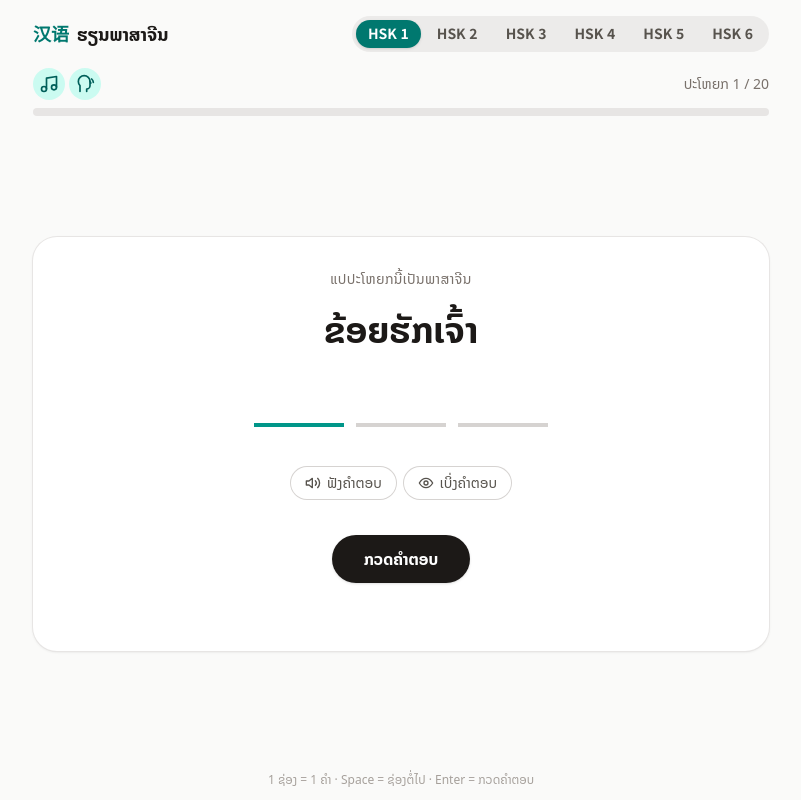
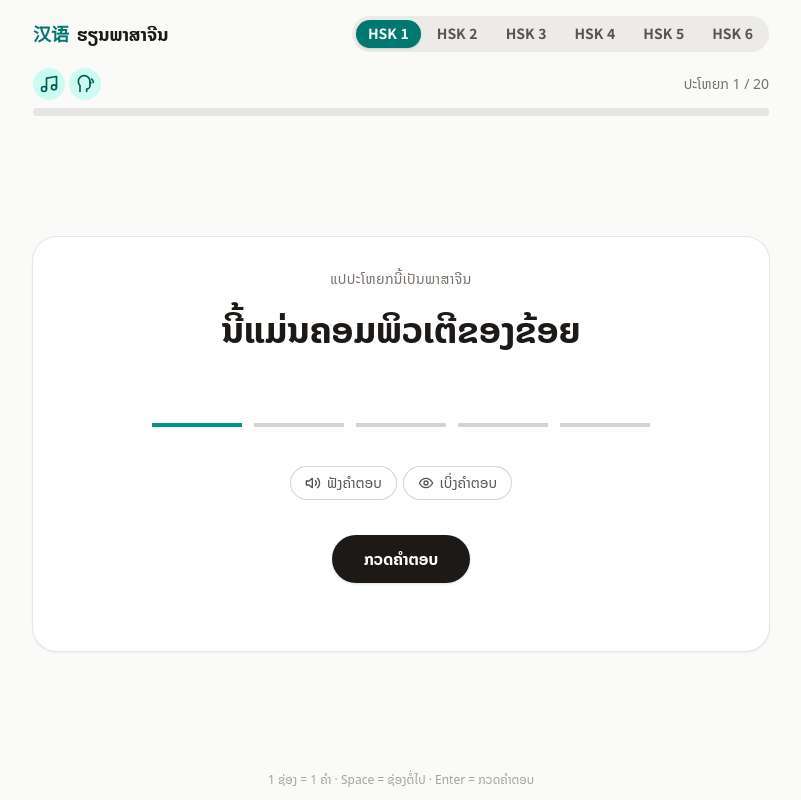
Before and after one commit to toker006-dev/HIENJIN, a React (Vite) app: page / in a window 1280 px wide. Shown: the whole page, without its empty margins (239-1040 px from the left). Built offline with nearby package versions, Linux system fonts and the light colour scheme.

Commit message:
UPDATE: random sentences

```diff
--- a/src/App.tsx
+++ b/src/App.tsx
@@ -12,6 +12,16 @@ const sentencesByLevel = new Map(
     .sort(([a], [b]) => a - b),
 )
 const levels = [...sentencesByLevel.keys()]
+
+/** A new random order of the level's sentences (Fisher-Yates shuffle). */
+function shuffled(level: number): Sentence[] {
+  const list = [...sentencesByLevel.get(level)!]
+  for (let i = list.length - 1; i > 0; i--) {
+    const j = Math.floor(Math.random() * (i + 1))
+    ;[list[i], list[j]] = [list[j], list[i]]
+  }
+  return list
+}
 
 const LEVEL_KEY = 'hsk-level'
 
@@ -53,11 +63,19 @@ export default function App() {
   const [index, setIndex] = useState(0)
   const [sfx, toggleSfx] = useStoredToggle('sound-effects')
   const [voice, toggleVoice] = useStoredToggle('voice')
-  const sentences = sentencesByLevel.get(level)!
+  const [sentences, setSentences] = useState(() => shuffled(level))
+  // Bumped on every new round so the exercise always remounts, even if the same sentence comes first again.
+  const [round, setRound] = useState(0)
+
+  function startRound(nextLevel: number) {
+    setSentences(shuffled(nextLevel))
+    setIndex(0)
+    setRound((r) => r + 1)
+  }
 
   function chooseLevel(next: number) {
     setLevel(next)
-    setIndex(0)
+    startRound(next)
     try {
       localStorage.setItem(LEVEL_KEY, String(next))
     } catch {
@@ -136,7 +154,7 @@ export default function App() {
               <h2 className="font-lao text-3xl font-bold text-stone-900">{t.doneTitle}</h2>
               <p className="font-lao text-stone-600">{t.doneBody(sentences.length)}</p>
               <button
-                onClick={() => setIndex(0)}
+                onClick={() => startRound(level)}
                 autoFocus
                 className="font-lao mt-4 rounded-full bg-stone-900 px-8 py-3 font-semibold text-white transition hover:bg-stone-700"
               >
@@ -144,7 +162,7 @@ export default function App() {
               </button>
             </div>
           ) : (
-            <Exercise key={`${level}-${sentences[index].id}`} sentence={sentences[index]} onNext={next} sfx={sfx} voice={voice} />
+            <Exercise key={`${round}-${sentences[index].id}`} sentence={sentences[index]} onNext={next} sfx={sfx} voice={voice} />
           )}
         </div>
       </main>
```
